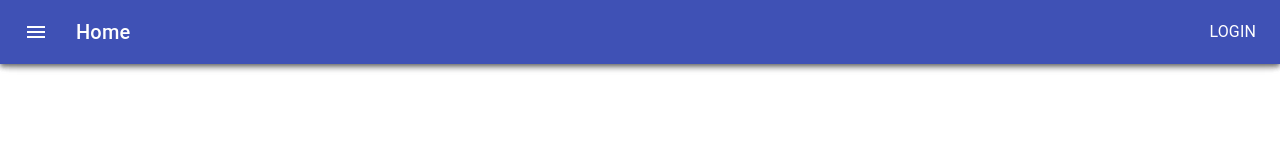
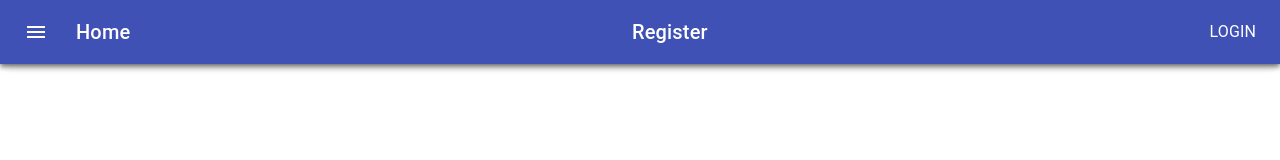
Before and after one commit to 200406-java-react-usf/Korey_Keipe_P1_UI, a React (Create React App) app: page / in a window 1280 px wide. Shown: the top 160 px of the page. Built offline with nearby package versions, Linux system fonts and the light colour scheme.

Commit message:
adding register button

```diff
--- a/src/components/NavBarComponent.tsx
+++ b/src/components/NavBarComponent.tsx
@@ -45,10 +45,14 @@ const NavbarComponent = (props: INavbarProps) => {
 					<MenuIcon />
 					</IconButton>
 					<Typography variant="h6" className={classes.title}>
-						Home
+					<Link to="/home" className={classes.link}>Home</Link>
+					</Typography>
+					<Typography variant="h6" className={classes.title}>
+						<Link to="/register" className={classes.link}>Register</Link>
 					</Typography>
 					<Typography>
 						<Link to="/login" className={classes.link}> LOGIN </Link>
+						{/* <Link to="/home" className={classes.link}> LOGOUT</Link> */}
 					</Typography>
 				</Toolbar>
 			</AppBar>
```
